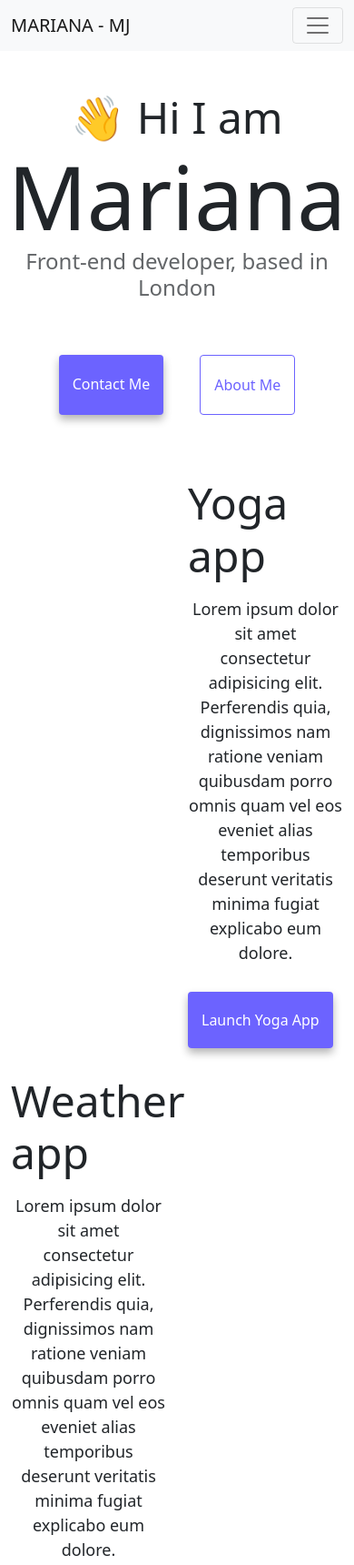
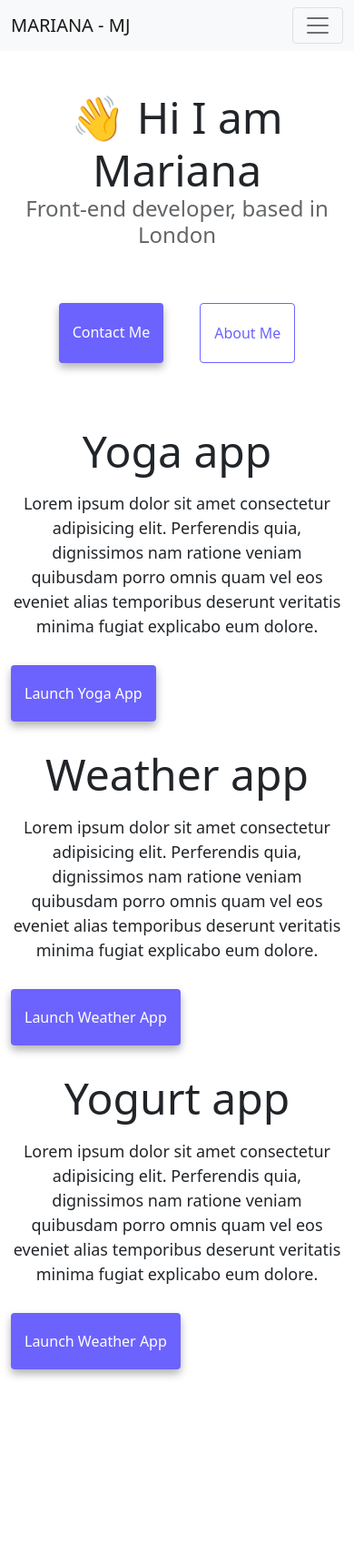
Before and after one commit to MariJ12/Home-Work---PRO3, a plain HTML site: page index.html in a window 390 px wide. Shown: the top 1720 px of the page at 91% size. After the commit the page ends 1534 px from the top, so only its background shows below. Drawn offline with nearby package versions, Linux system fonts and the light colour scheme.

Commit message:
Repairing @media sizing

```diff
--- a/index.html
+++ b/index.html
@@ -74,18 +74,18 @@
     <h3 class="text-center">Front-end developer, based in London</h3>
     <div class="navigation-links mb-5">
       <a
-        href="about.html#contact"
+        href="/about.html#contact"
         title="Contact in the About Page"
         class="primary-link"
         >Contact me</a
       >
-      <a href="about.html" title="About Page" class="secondary-link"
+      <a href="/about.html" title="About Page" class="secondary-link"
         >About me</a
       >
     </div>
     <div class="container">
       <div class="row">
-        <div class="col-6">
+        <div class="col-sm-6">
           <img
             src="images/yoga.png"
             class="img-fluid rounded d-none d-sm-block"
@@ -129,13 +129,13 @@
         </div>
       </div>
       <div class="row mt-5 mb-5">
-        <div class="col-6">
+        <div class="col-sm-6">
           <img
             src="/images/yogurt.png"
             class="img-fluid rounded d-none d-sm-block"
           />
         </div>
-        <div class="col-6">
+        <div class="col-sm-6">
           <h2 class="mb-3">Yogurt app</h2>
           <p>
             Lorem ipsum dolor sit amet consectetur adipisicing elit. Perferendis
--- a/style.css
+++ b/style.css
@@ -86,25 +86,16 @@ p {
 .email-link:hover {
   text-decoration: underline;
 }
-.col-sm-6 {
-  width: 50%;
-}
-.d-none {
-  display: none !important;
-}
 
-@media (min-width: 576px) {
-  .d-sm-block {
-    display: block !important;
+@media (max-width: 576px) {
+  h1 {
+    font-size: 48px;
+    text-align: center;
+  }
+  h2 {
+    text-align: center;
+  }
+  p {
+    text-align: center;
   }
 }
-@media (max-width: 576px) {
-  .mb-3 h2,
-  p {
-    display: block;
-    text-align: center;
-    margin: 0 auto !important;
-    padding: 0;
-    max-width: 100%;
-  }
-}
```
